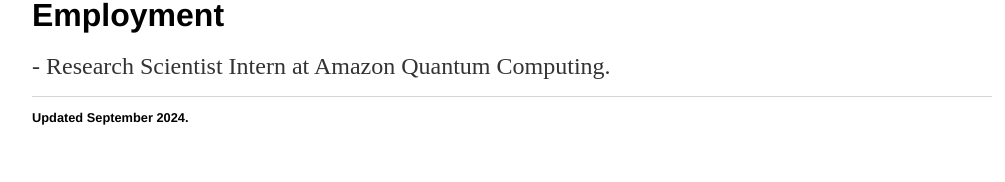
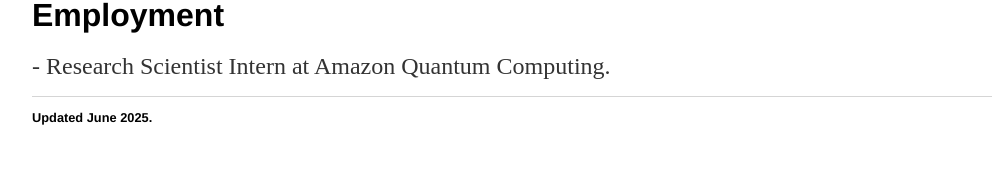
Before and after one commit to emilkhab/emilkhab.github.io, a Jekyll site: the page built from index.html, in a window 1280 px wide. Shown: the part 2020-2202 px from the top of the page, without its empty margins (128-1133 px from the left). Built offline with Jekyll 4.4.1, drawn with Linux system fonts in a browser that asks for light colours.

Commit message:
Update default.html

```diff
--- a/_layouts/default.html
+++ b/_layouts/default.html
@@ -25,7 +25,7 @@
 
 		<footer>
     			<ul>
-        			<li>Updated September 2024.</li>
+        			<li>Updated June 2025.</li>
 			</ul>
 		</footer>
 	</body>
```
